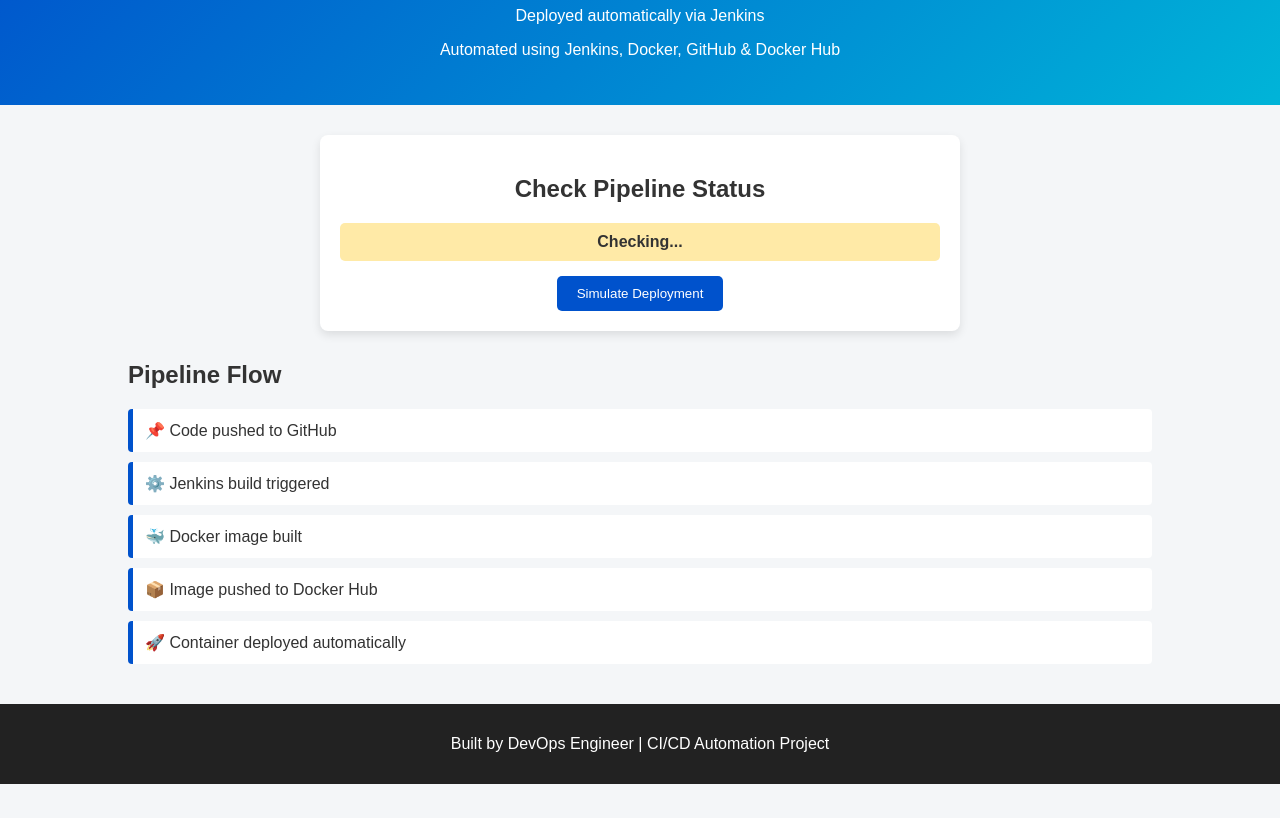
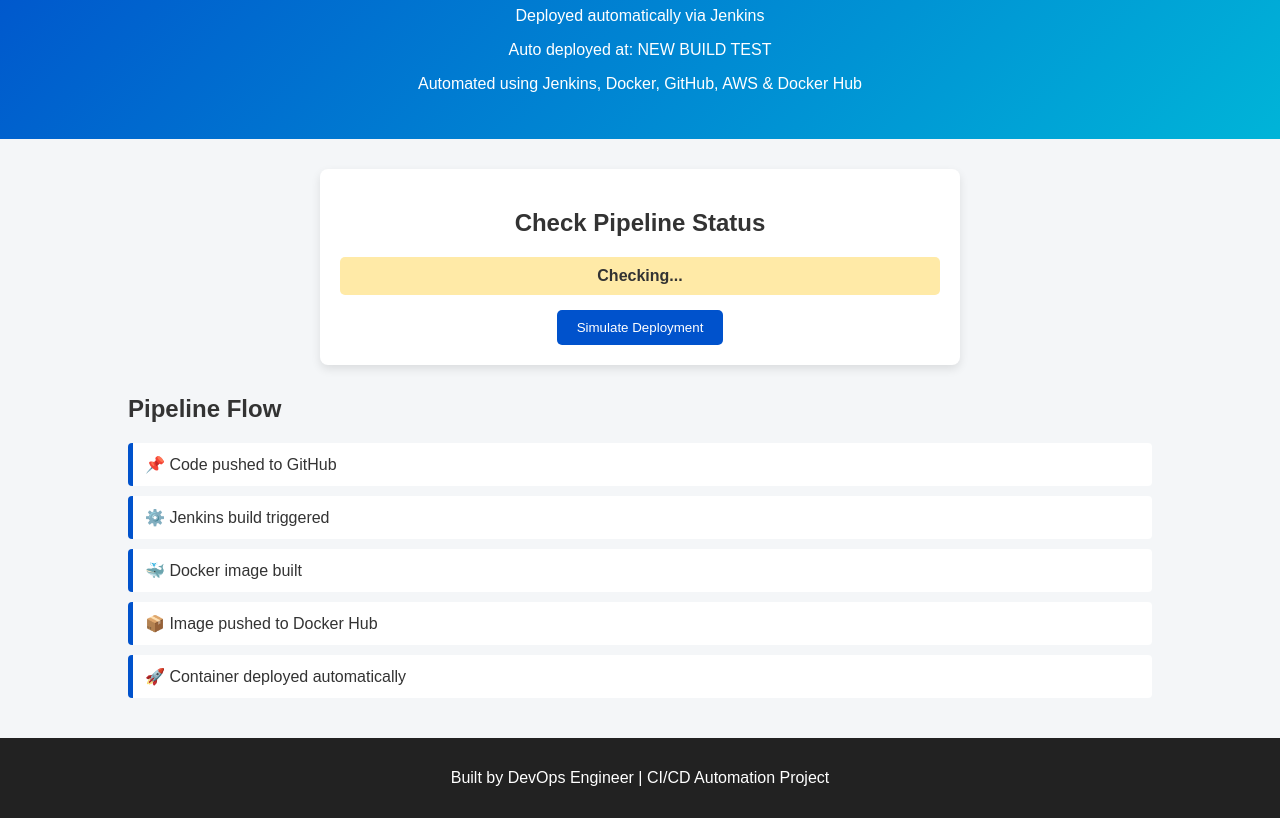
Before and after one commit to Kasim2908/CI-CD-FIRST, a plain HTML site: page index.html in a window 1280 px wide. Shown: the part 104-922 px from the top of the page. Before the commit the page ends 888 px from the top, so only its background shows below. Drawn offline with Linux system fonts and the light colour scheme.

Commit message:
Updated UI to test auto pipeline trigger

```diff
--- a/index.html
+++ b/index.html
@@ -2,7 +2,7 @@
 <html lang="en">
 <head>
     <meta charset="UTF-8">
-    <title>CI/CD Pipeline </title>
+    <title> Check CI/CD Pipeline </title>
     <link rel="stylesheet" href="style.css">
 </head>
 <body>
@@ -10,7 +10,8 @@
 <header>
     <h1>Hello from CI/CD Pipeline 🚀</h1>
 <p>Deployed automatically via Jenkins</p>
-<p>Automated using Jenkins, Docker, GitHub & Docker Hub</p>
+<p>Auto deployed at: NEW BUILD TEST</p>
+<p>Automated using Jenkins, Docker, GitHub, AWS & Docker Hub</p>
 </header>
 
 <section class="info">
```
Also changed, not shown: 1 other file.
